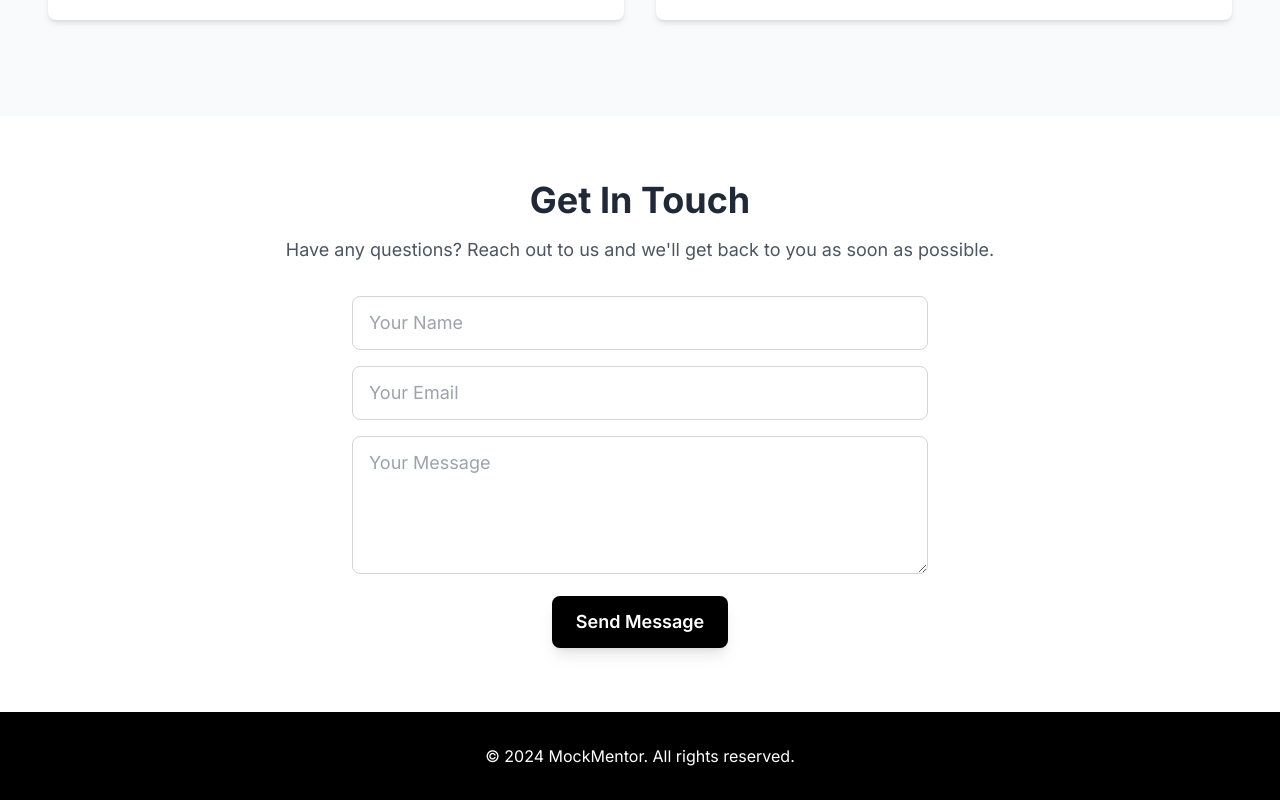
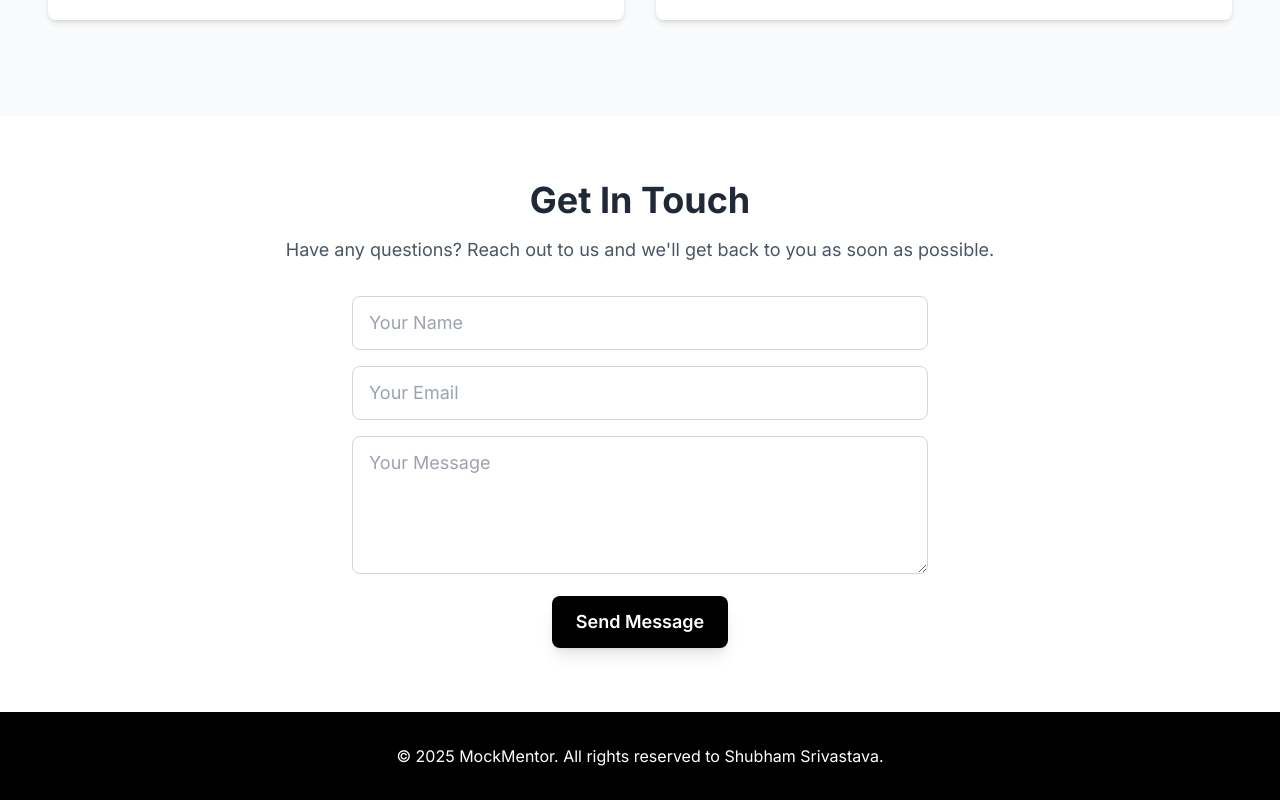
Before and after one commit to shubhamsri0/MockMentor, a Next.js app: page / in a window 1280 px wide. Shown: the part 1162-1962 px from the top of the page. Built offline with nearby package versions, Linux system fonts and the light colour scheme; no server answers.

Commit message:
commit name

```diff
--- a/app/page.js
+++ b/app/page.js
@@ -112,7 +112,7 @@ const page = () => {
       </main>
 
       <footer className="py-8 bg-black text-white text-center">
-        <p>© 2024 MockMentor. All rights reserved.</p>
+        <p>© 2025 MockMentor. All rights reserved to Shubham Srivastava.</p>
       </footer>
     </div>
   )
```
